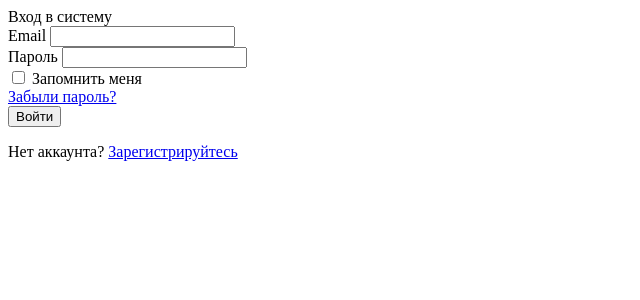
After one commit to Korgutlova/diploma, a Django app: page /fls/ in a window 1280 px wide. The commit adds this page. Shown: the top 300 px of the page, without its empty margins (0-640 px from the left). Run offline with Django 3.2, Linux system fonts and the light colour scheme; parts of the project's set-up code (start-up, migrations or seed data) failed here and were passed over; some libraries are stand-ins or nearby versions.

Commit message:
Add login/logout/profile and check on submit

```diff
--- a/dipl/settings.py
+++ b/dipl/settings.py
@@ -121,3 +121,5 @@ STATIC_ROOT = os.path.join(BASE_DIR, 'staticfiles')
 STATICFILES_DIRS = [
     os.path.join(BASE_DIR, 'static'),
 ]
+
+LOGOUT_REDIRECT_URL = 'fls:login'
--- a/fls/urls.py
+++ b/fls/urls.py
@@ -1,12 +1,15 @@
 from django.conf.urls import url
-
 from fls.views import *
 
 app_name = "fls"
 
 urlpatterns = [
+    url(r'^$', login_view),
+    url(r'^logout$', logout_page, name='logout'),
+    url(r'^profile$', profile, name="profile"),
+    url(r'^login$', login_view, name="login_view"),
     url(r'^criteria/(?P<id>\d+)/$', criteria, name="criteria"),
-    url(r'^comps', list_comp, name="list_comp"),
+    url(r'^comps$', list_comp, name="list_comp"),
     url(r'^comp$', comp, name="comp"),
     url(r'^load_request/(?P<comp_id>\d+)/$', load_request, name="load_request"),
     url(r'^comp/(?P<comp_id>\d+)/pairwise_comparison$', pairwise_comparison, name="pairwise_comparison"),
--- a/fls/views.py
+++ b/fls/views.py
@@ -1,3 +1,6 @@
+from django.contrib.auth import authenticate, login, logout
+from django.contrib.auth.models import User
+from django.http import HttpResponseRedirect, HttpResponse
 from django.shortcuts import render, redirect
 
 from fls.forms import CompetitionForm
@@ -65,7 +68,44 @@ def pairwise_comparison(request, comp_id):
         for f in params:
             arr.append("%s_%s" % (p.id, f.id))
         params_modif[p.name] = arr
-    print(params_modif)
+
     if request.method == 'POST':
-        print(request.POST)
+        cur_post = request.POST
+        for key, value in params_modif.items():
+            s = 0
+            for v in value:
+                if v in cur_post:
+                    s += float(cur_post[v])
+            print("key %s sum %s" % (key, s))
+
     return render(request, 'fls/pairwise_comparison_table.html', {"params": params_modif, "comp_id": comp_id})
+
+
+def profile(request):
+    return render(request, "fls/profile.html", {})
+
+
+def login_view(request):
+    if not request.user.is_anonymous:
+        return redirect("fls:profile")
+
+    user = request.user
+    if request.method == 'POST':
+        user = authenticate(
+            username=request.POST['username'],
+            password=request.POST['password']
+        )
+        if user is not None:
+            login(request, user, backend=None)
+            return redirect("fls:profile")
+        else:
+            error_message = 'User not found.' if not User.objects.filter(username=request.POST['username']).count() \
+                else 'Password incorrect.'
+            return render(request, 'fls/login.html', {'error': error_message,
+                                                      'email': request.POST['username']})
+    return render(request, 'fls/login.html', {})
+
+
+def logout_page(request):
+    logout(request)
+    return redirect("fls:login_view")
--- /dev/null
+++ b/templates/fls/login.html
@@ -0,0 +1,61 @@
+<!DOCTYPE html>
+<html lang="en">
+<head>
+    <meta charset="UTF-8">
+    <title>Авторизация</title>
+</head>
+<body>
+<div class="form_block col-lg-4 col-lg-offset-4 col-md-6 col-md-offset-3 col-sm-6 col-sm-offset-3 col-xs-8 col-xs-offset-2">
+    <form method="post" action="{% url 'fls:login_view' %}">
+        {% csrf_token %}
+
+        <div class="row">
+            <div class="col-lg-12">
+                <div class="form_header col-lg-12">
+                    <span>Вход в систему</span>
+                </div>
+            </div>
+        </div>
+        <div class="form-group">
+            <label for="input_email">Email</label>
+            <input type="text" class="form-control input-lg" id="username" name="username"
+                   {% if email %}value="{{ email }}"{% endif %}>
+        </div>
+        <div class="form-group">
+            <label for="input_pass">Пароль</label>
+            <input type="password" class="form-control input-lg" id="password" name="password">
+        </div>
+        <div class="row">
+            <div class="checkbox col-lg-6">
+                <label>
+                    <input type="checkbox" value="check1">
+                    Запомнить меня
+                </label>
+            </div>
+            <div class="col-lg-6 frgt_pass">
+                <a id="frgt_pass" href="#">Забыли пароль?</a>
+            </div>
+        </div>
+        {% if error %}
+            <div class="col-lg-12 alert_block">
+                <p>{{ error }}</p>
+            </div>
+        {% endif %}
+
+
+        <div class="row">
+            <div class="col-lg-12">
+                <button type="submit" class="btn btn-default btn-lg btn-block" id="sign_in_btn">
+                    Войти
+                </button>
+            </div>
+            <div class="col-lg-12">
+                <p class="message">Нет аккаунта? <a id="reg"
+                                                    href="#">Зарегистрируйтесь</a>
+                </p>
+            </div>
+        </div>
+    </form>
+</div>
+</body>
+</html>
```
Also changed, not shown: templates/fls/pairwise_comparison_table.html (+28 -5 lines), templates/fls/profile.html (added, +11 -0 lines).
